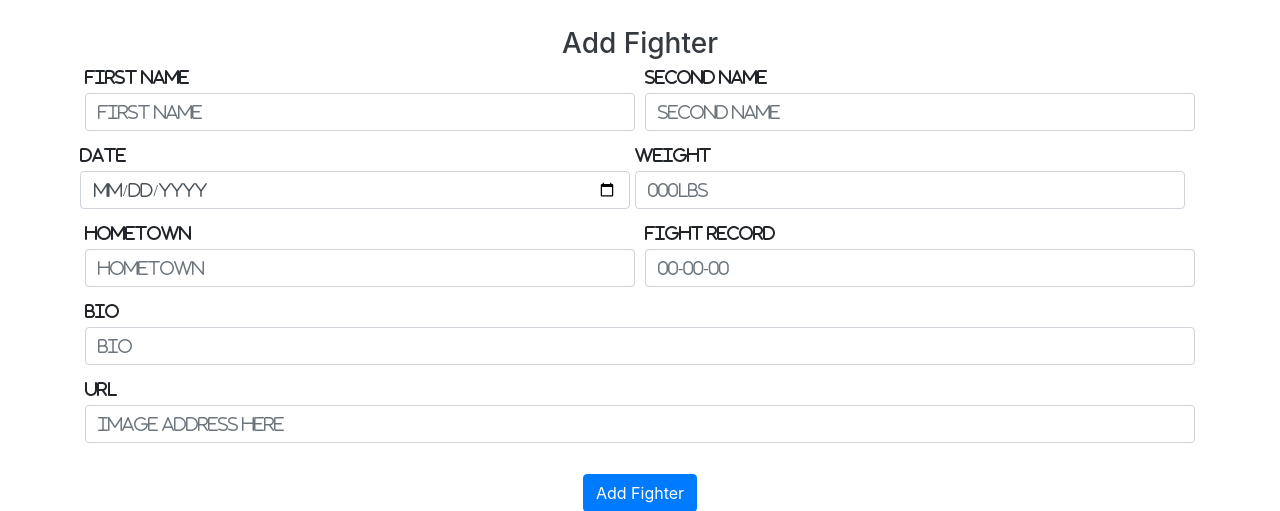
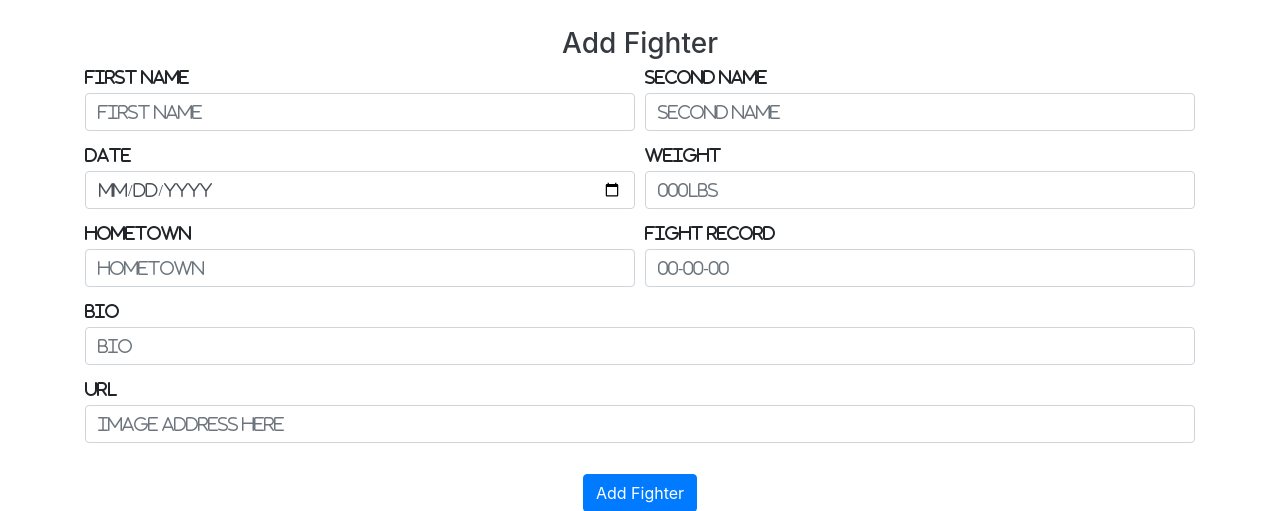
Before and after one commit to martinmaguire89/milestone-project-3, a Flask app: page /addfighter in a window 1280 px wide. Shown: the part 74-585 px from the top of the page. Run offline with Flask 2, Linux system fonts and the light colour scheme; data that the repository does not hold is empty; some libraries are stand-ins or nearby versions; some web fonts are replaced.

Commit message:
minor improvements to the look

```diff
--- a/templates/addfighter.html
+++ b/templates/addfighter.html
@@ -19,7 +19,7 @@
                         </div>
                     </div>
                     <div class="form-row">
-                        <div class="form-row col-md-6 fas">
+                        <div class="form-group col-md-6 fas">
                                 <label for="fight_record">Date</label>
                                 <input type="date" class="form-control" id="dob" name="dob" placeholder="dob">
                             </div>
```
